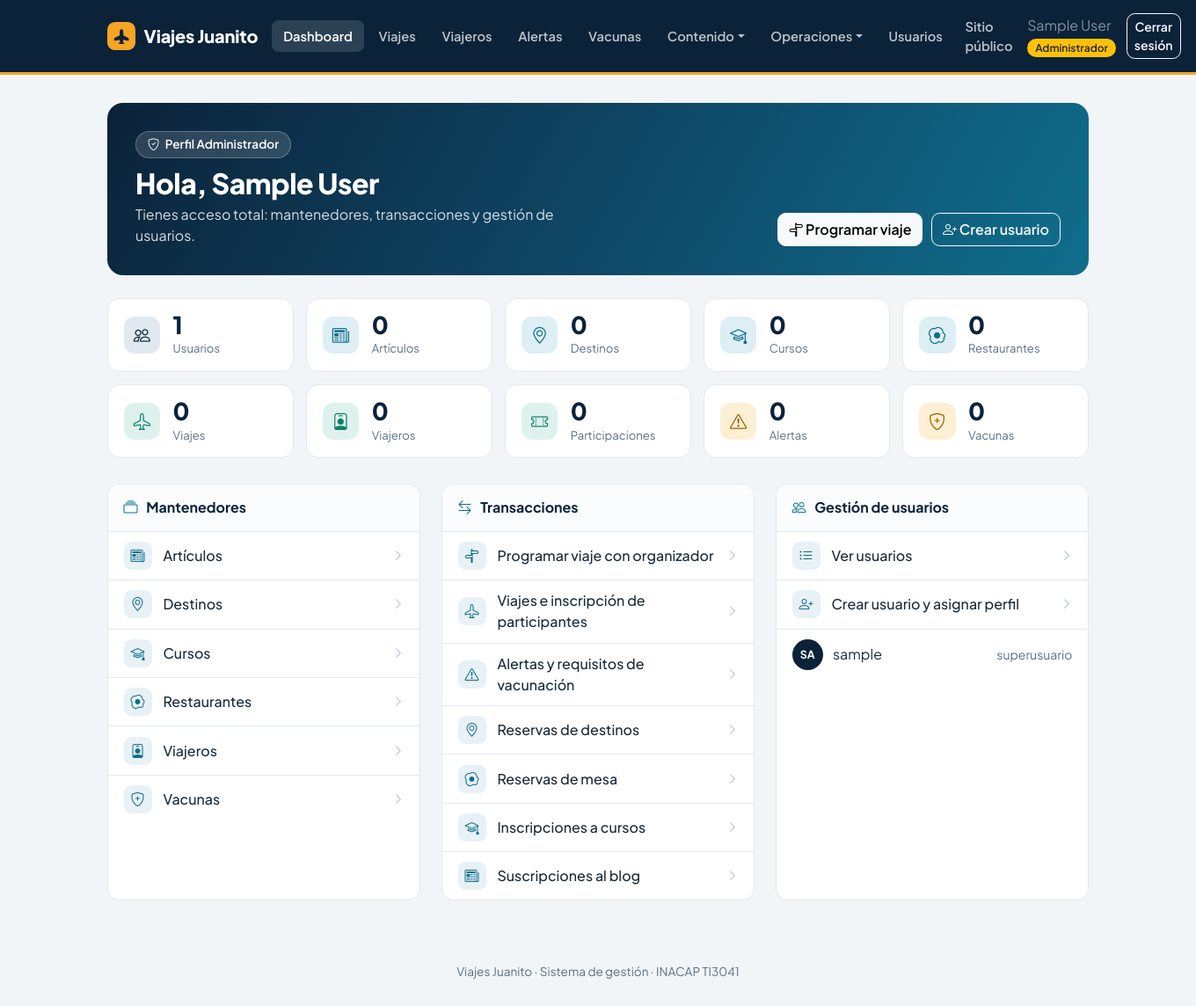
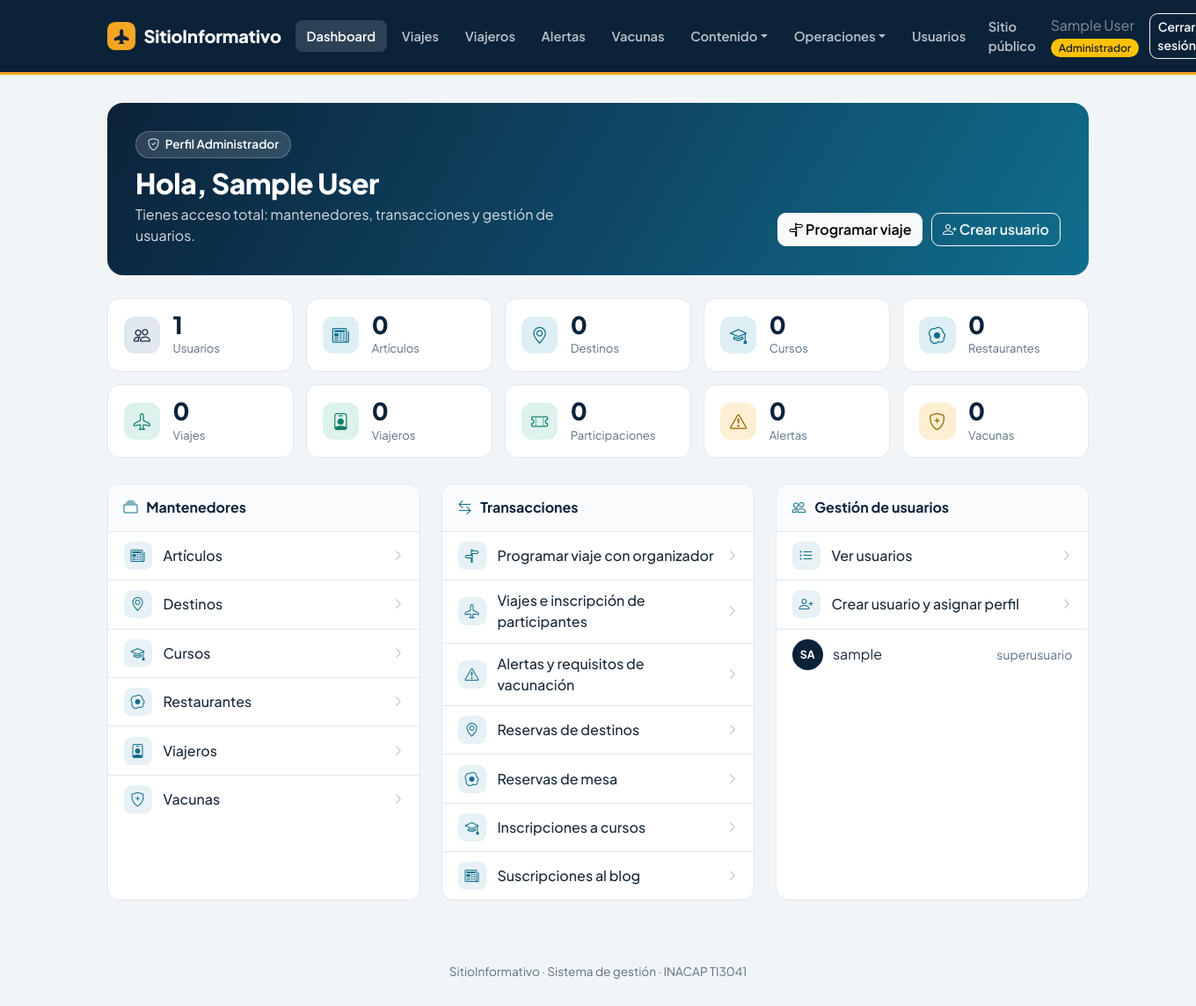
Before and after one commit to david123hi/sitio_web, a Django app: page /cuentas/dashboard/ in a window 1360 px wide. Shown: the whole page at 88% size. Run offline with Django 5.2, Linux system fonts and the light colour scheme; the visitor is signed in with stand-in values (Sample User, id 1); data comes from the database, SQL or seed files in the repository; data that the repository does not hold is empty.

Commit message:
Unificar nombre del sistema a SitioInformativo e ignorar .bak

```diff
--- a/cuentas/templates/cuentas/recuperar_asunto.txt
+++ b/cuentas/templates/cuentas/recuperar_asunto.txt
@@ -1 +1 @@
-Recuperación de contraseña - Viajes Juanito
+Recuperación de contraseña - SitioInformativo
--- a/cuentas/templates/cuentas/recuperar_correo.txt
+++ b/cuentas/templates/cuentas/recuperar_correo.txt
@@ -8,5 +8,5 @@ Haz clic en el siguiente enlace para crear una nueva contraseña:
 
 El enlace es de un solo uso y vence en 1 hora. Si no solicitaste este cambio, ignora este correo: tu contraseña seguirá siendo la misma.
 
-Viajes Juanito
+SitioInformativo
 {% endautoescape %}
--- a/templates/base_auth.html
+++ b/templates/base_auth.html
@@ -6,7 +6,7 @@
 <div class="auth-wrap">
     <aside class="auth-aside">
         <div class="brand navbar-brand text-white fs-5">
-            <span class="brand-mark"><i class="bi bi-airplane-fill"></i></span>Viajes Juanito
+            <span class="brand-mark"><i class="bi bi-airplane-fill"></i></span>SitioInformativo
         </div>
         <div>
             <h2>Cada viaje, bien organizado.</h2>
--- a/templates/base_gestion.html
+++ b/templates/base_gestion.html
@@ -3,7 +3,7 @@
 <head>
     <meta charset="UTF-8">
     <meta name="viewport" content="width=device-width, initial-scale=1.0">
-    <title>{% block titulo %}Gestión{% endblock %} · Viajes Juanito</title>
+    <title>{% block titulo %}Gestión{% endblock %} · SitioInformativo</title>
     <link rel="preconnect" href="https://fonts.googleapis.com">
     <link rel="preconnect" href="https://fonts.gstatic.com" crossorigin>
     <link href="https://fonts.googleapis.com/css2?family=Plus+Jakarta+Sans:wght@400;500;600;700;800&display=swap" rel="stylesheet">
@@ -17,7 +17,7 @@
     <nav class="navbar navbar-expand-lg navbar-dark navbar-gestion mb-4">
         <div class="container">
             <a class="navbar-brand brand" href="{% if user.is_authenticated %}{% url 'cuentas:dashboard' %}{% else %}{% url 'blog:inicio' %}{% endif %}">
-                <span class="brand-mark"><i class="bi bi-airplane-fill"></i></span>Viajes Juanito
+                <span class="brand-mark"><i class="bi bi-airplane-fill"></i></span>SitioInformativo
             </a>
             <button class="navbar-toggler" type="button" data-bs-toggle="collapse" data-bs-target="#navbarNav" aria-label="Abrir menú">
                 <span class="navbar-toggler-icon"></span>
@@ -73,7 +73,7 @@
 {% endblock %}
 
 {% block pie %}
-    <footer class="pie-gestion">Viajes Juanito · Sistema de gestión · INACAP TI3041</footer>
+    <footer class="pie-gestion">SitioInformativo · Sistema de gestión · INACAP TI3041</footer>
 {% endblock %}
 
     <script src="https://cdn.jsdelivr.net/npm/bootstrap@5.3.3/dist/js/bootstrap.bundle.min.js"></script>
```
Also changed, not shown: 3 other files.
